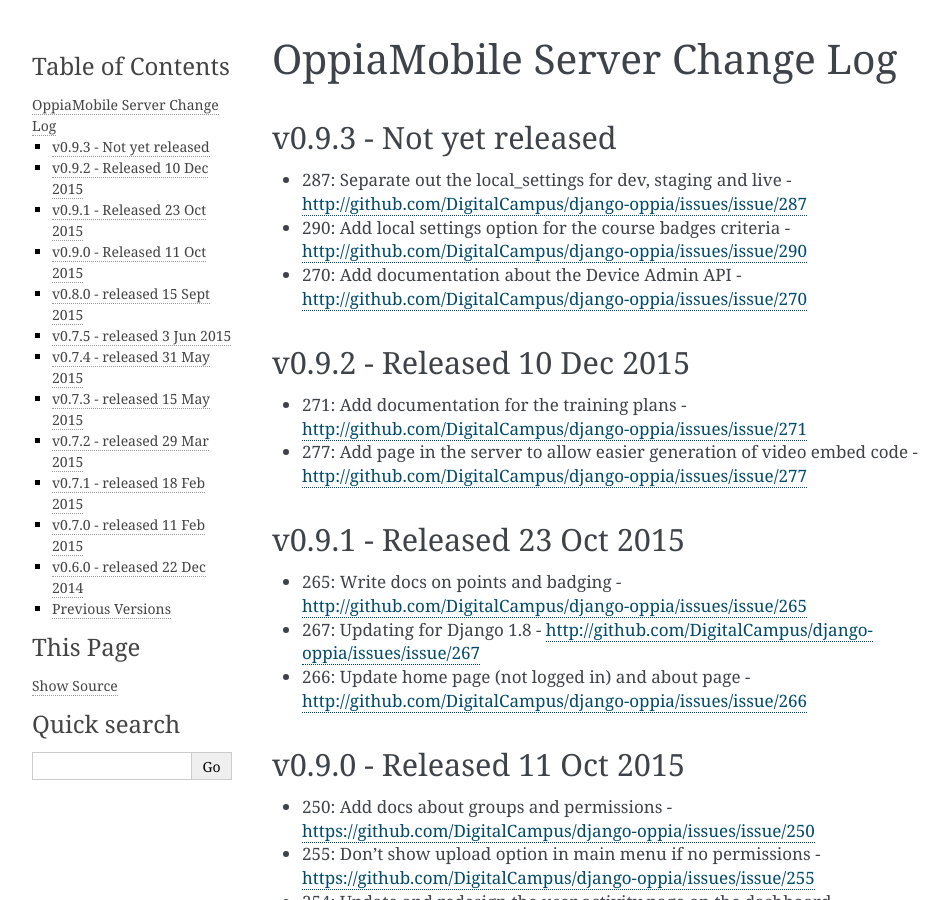
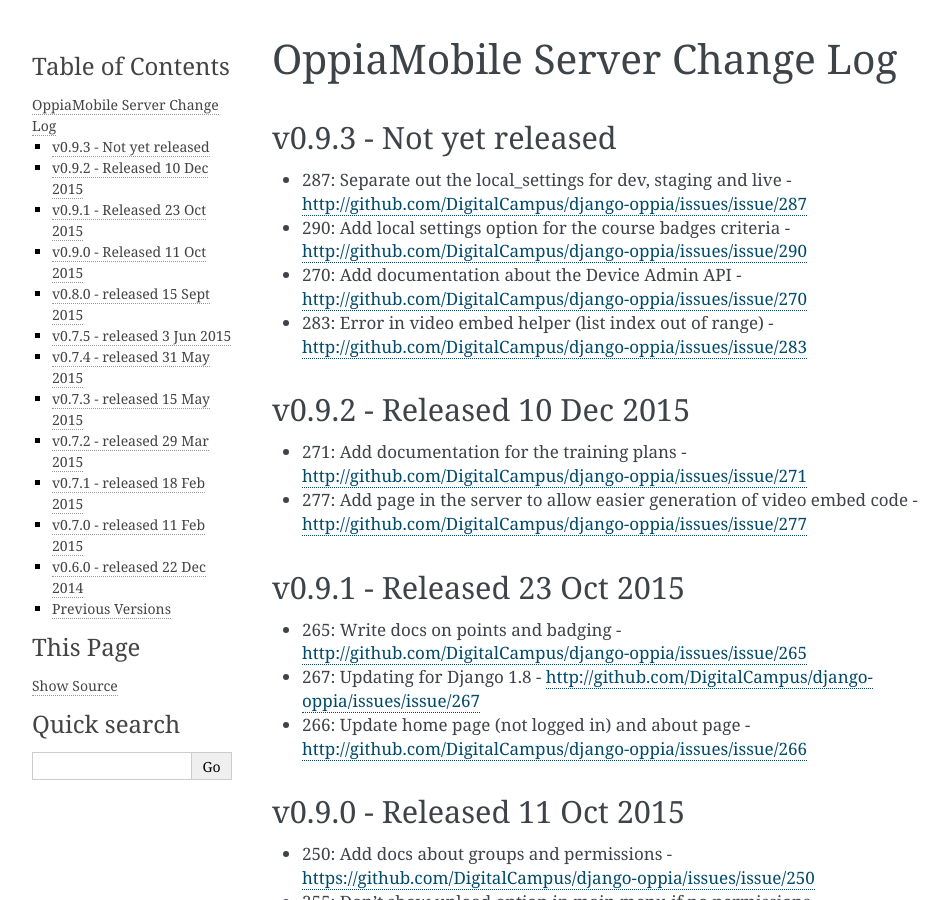
Before and after one commit to DigitalCampus/django-oppia, a Sphinx documentation site: the page built from docs/dev/changelog_server.rst, in a window 1280 px wide and 900 px high. Shown: the whole window, without its empty margins (148-1097 px from the left). Built offline with Sphinx 7.4.7, drawn with Linux system fonts in a browser that asks for light colours; pages that are not in the unit, such as notebooks, are missing from menus; the version number is read from the project's files by our own code.

Commit message:
283: Error in video embed helper (list index out of range)
Task-Url: http://github.com/DigitalCampus/django-oppia/issues/issue/283

```diff
--- a/docs/dev/changelog_server.rst
+++ b/docs/dev/changelog_server.rst
@@ -9,6 +9,8 @@
 * 287: Separate out the local_settings for dev, staging and live - http://github.com/DigitalCampus/django-oppia/issues/issue/287
 * 290: Add local settings option for the course badges criteria - http://github.com/DigitalCampus/django-oppia/issues/issue/290
 * 270: Add documentation about the Device Admin API - http://github.com/DigitalCampus/django-oppia/issues/issue/270
+* 283: Error in video embed helper (list index out of range) - http://github.com/DigitalCampus/django-oppia/issues/issue/283
+
 
 .. _serverv0.9.2:
 
```
